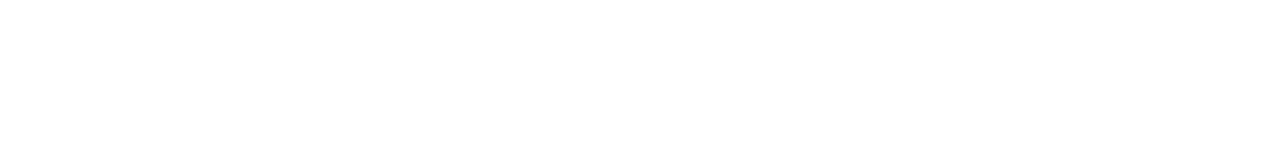
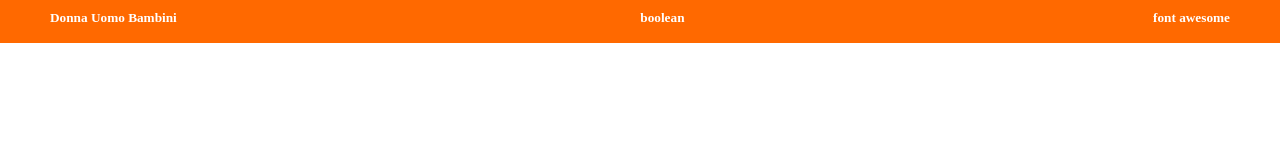
Before and after one commit to Francesco-Rianna/html-css-boolando, a plain HTML site: page index.html in a window 1280 px wide. Drawn offline with Linux system fonts and the light colour scheme.

Commit message:
feat : added header with its own style

```diff
--- a/index.html
+++ b/index.html
@@ -0,0 +1,30 @@
+<!DOCTYPE html>
+<html lang="en">
+
+<head>
+    <meta charset="UTF-8">
+    <meta name="viewport" content="width=device-width, initial-scale=1.0">
+    <link rel="stylesheet" href="style.css">
+    <title>Boolando</title>
+</head>
+
+<body>
+    <header>
+        <div class="bg-head">
+            <div class="container">
+                <div class="flex">
+                    <h5>Donna Uomo Bambini</h5>
+                    <h5 class="center">boolean</h5>
+                    <h5>font awesome</h5>
+
+                </div>
+
+
+            </div>
+
+        </div>
+
+    </header>
+</body>
+
+</html>
--- a/style.css
+++ b/style.css
@@ -6,3 +6,38 @@
     padding: 0;
     box-sizing: border-box;
 }
+
+/*-------------------
+    GRID LAYOUT
+-------------------*/
+
+.container {
+    max-width: 1200px;
+    margin: 0 auto;
+    padding-left: 10px;
+    padding-right: 10px;
+}
+
+
+/*------------
+ HEADER
+ ------------ */
+
+.bg-head {
+    min-height: 43px;
+    background-color: #ff6900;
+
+}
+
+.flex {
+    display: flex;
+    justify-content: space-between;
+    padding: 10px 0px;
+    color: white;
+
+}
+
+.center {
+    padding-right: 5px;
+
+}
```
